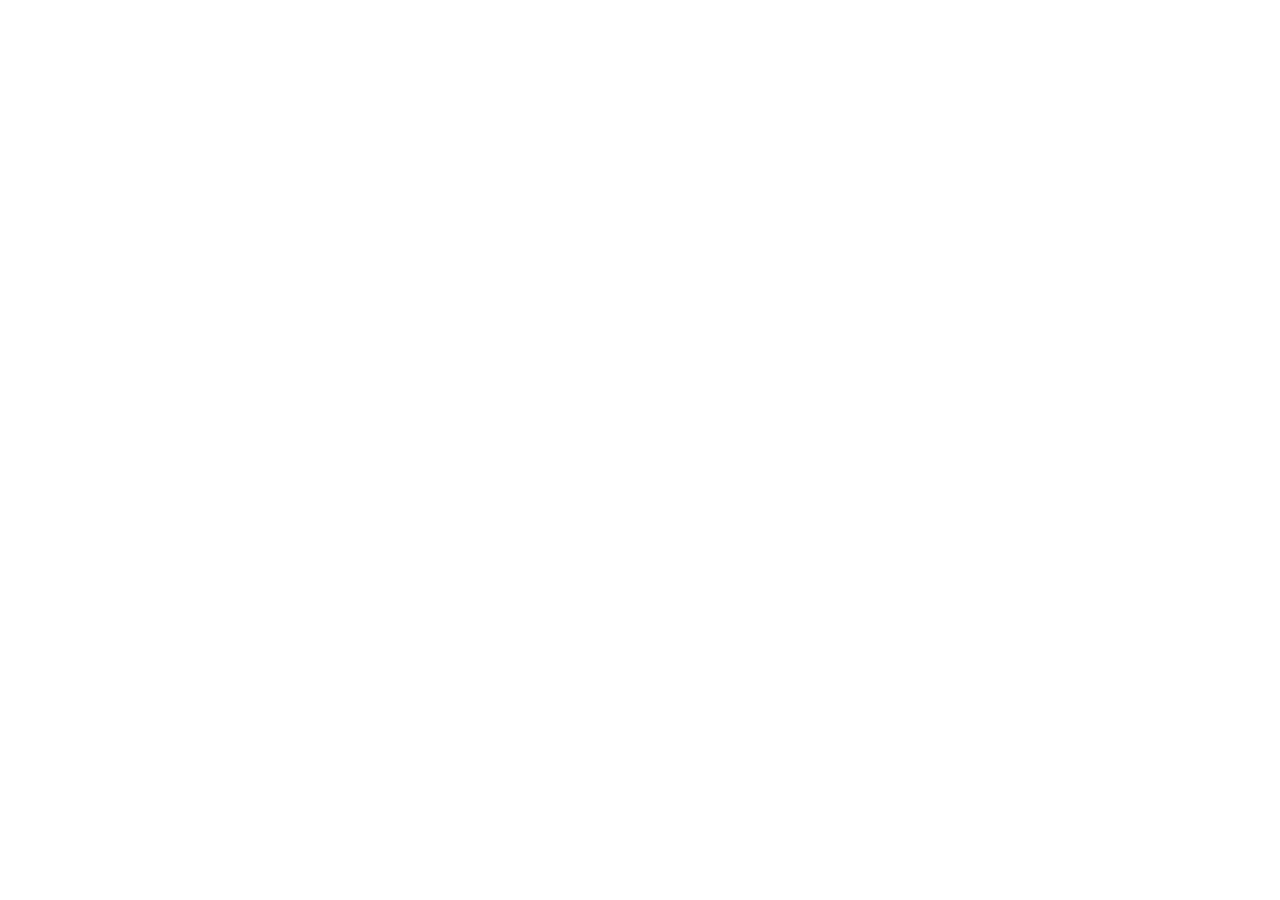
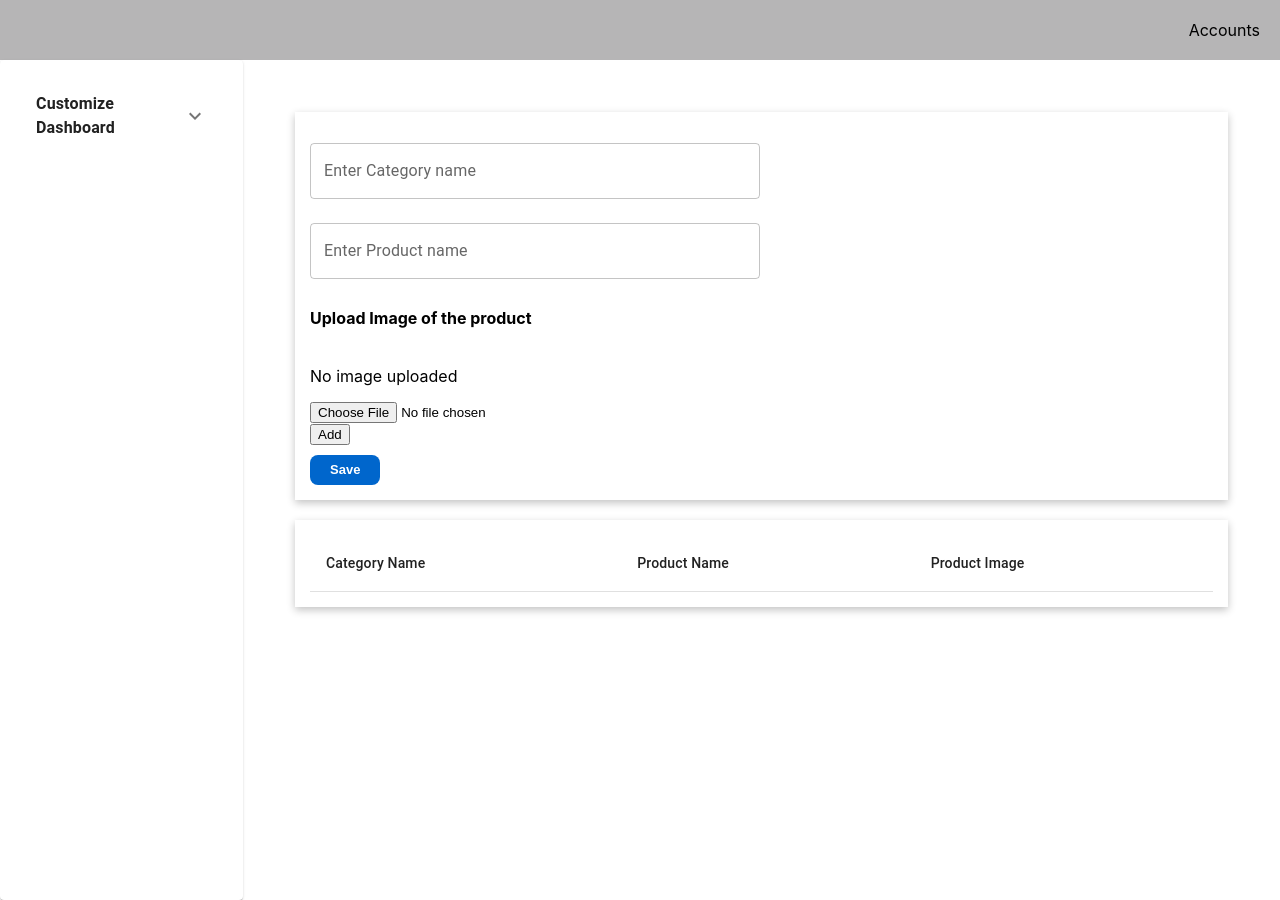
Before and after one commit to PranathiPichikala/e-commerce, a React (Create React App) app: page /onboarding-seller/seller-categories in a window 1280 px wide. Before the commit this address had no page. Before the commit the page ends 800 px from the top, so only its background shows below. Built offline with nearby package versions, Linux system fonts and the light colour scheme.

Commit message:
added routes

```diff
--- a/src/App.js
+++ b/src/App.js
@@ -30,6 +30,8 @@
 import BecomeSeller from './pages/BecomeSeller';
 import OnboardingSeller  from './pages/OnboardingSeller';
 import SellerHeader from './components/SellerHeader';
+import SellerSlider from './components/SellerSlider';
+import SellerCategories from './components/SellerCategories';
 
 function App() {
 
@@ -71,8 +73,11 @@
         <Route path="/become-seller" element={<BecomeSeller />} />
         <Route path="/start-selling" element={<StartSelling />} />
         <Route path="/similiar-products" element={<SimiliarProducts />} />
-        <Route path="/onboarding-seller" element={<OnboardingSeller/>} />
-        <Route path="/seller-header" element={<SellerHeader/>} />
+        <Route path="/onboarding-seller" element={<OnboardingSeller/>} >
+        <Route path="/onboarding-seller/seller-header" element={<SellerHeader/>} />
+        <Route path="/onboarding-seller/seller-slider" element={<SellerSlider/>} />
+        <Route path="/onboarding-seller/seller-categories" element={<SellerCategories/>} />
+        </Route>
       </Routes>
     </BrowserRouter>
 
--- a/src/components/SellerCategories.jsx
+++ b/src/components/SellerCategories.jsx
@@ -5,6 +5,7 @@
 export const SellerCategories = () => {
     const [selectedImage, setSelectedImage] = useState(null);
     const [productName, setProductName] = useState('');
+    const [products, setProducts] = useState([{ productname: "", image: "" }])
 
     const [savedProducts, setSavedProducts] = useState([]);
 
@@ -31,7 +32,7 @@
         <div className="_7apj">
 
             <div className='table-container-iort'>
-            <div>
+
                 <TextField
                     label="Enter Category name"
                     sx={{ width: 450 }}
@@ -41,15 +42,23 @@
                     onChange={(e) => setProductName(e.target.value)}
                 />
                 <div>
+                    {products.map((item, index) => {
+                        return (
+                            <div>
                                 <TextField
                                     label="Enter Product name"
                                     sx={{ width: 450 }}
                                     margin="normal"
                                     variant="outlined"
-                        value={productName}
-                        onChange={(e) => setProductName(e.target.value)}
+                                    value={item.productname}
+                                    onChange={(e) => setProducts(prev => {
+                                        const copy = JSON.parse(JSON.stringify(prev))
+                                        copy[index].productname = e.target.value
+                                        return copy
+                                    })}
                                 />
-                    </div>
+
+
                                 <h4>Upload Image of the product</h4>
 
                                 <div className="image-container">
@@ -64,9 +73,13 @@
 
 
                                 </div>
-                <button>Add</button>
+                                <button onClick={() => setProducts(prev => {
+                                    return [...prev, { productname: "", image: "" }]
+                                })}>Add</button></div>
+                        )
+                    })}
                 </div>
-                <div  className="_1ort-save">
+                <div className="_1ort-save">
                     <button onClick={handleSave}>Save</button>
                 </div>
             </div>
@@ -74,6 +87,7 @@
                 <Table>
                     <TableHead>
                         <TableRow>
+                            <TableCell>Category Name</TableCell>
                             <TableCell>Product Name</TableCell>
                             <TableCell>Product Image</TableCell>
                         </TableRow>
@@ -81,7 +95,9 @@
                     <TableBody>
                         {savedProducts.map((product, index) => (
                             <TableRow key={index}>
+
                                 <TableCell>{product.productName}</TableCell>
+                                <TableCell>{product.products}</TableCell>
                                 <TableCell className="uploadedimage-img">
                                     {product.productImage && (
                                         <img src={product.productImage} alt="Uploaded" />
--- a/src/pages/OnboardingSeller.jsx
+++ b/src/pages/OnboardingSeller.jsx
@@ -9,6 +9,7 @@
 import SellerHeader from "../components/SellerHeader";
 import { SellerSlider } from "../components/SellerSlider";
 import SellerCategories from "../components/SellerCategories";
+import { Link, Outlet } from "react-router-dom";
 
 function OnboardingSeller() {
     const [selectedOption, setSelectedOption] = useState(null);
@@ -32,25 +33,31 @@
                             <Typography>Customize Dashboard</Typography>
                         </AccordionSummary>
                         <AccordionDetails className="accord-details">
-                            <ul>
-                                <li onClick={() => handleOptionSelect('header')}>
+                            <ul className="accord-details-ul">
+                                <Link to="/onboarding-seller/seller-header">
+                                <li >
                                     Header
                                 </li>
+                                </Link>
+                                <Link to="/onboarding-seller/seller-slider">
                                 <li onClick={() => handleOptionSelect('slider')}>
                                     Slider
                                 </li>
+                                </Link>
+                                <Link to="/onboarding-seller/seller-categories">
                                 <li onClick={() => handleOptionSelect('categories')}>
                                     Categories
                                 </li>
+                                </Link>
                             </ul>
                         </AccordionDetails>
                     </Accordion>
                 </div>
                 <div className="right-side-bar">
-
-                    {selectedOption === 'header' && <SellerHeader/>}
+                <Outlet/>
+                    {/* {selectedOption === 'header' && <SellerHeader/>}
                     {selectedOption === 'slider' && <SellerSlider/>}
-                    {selectedOption === 'categories' && <SellerCategories/>}
+                    {selectedOption === 'categories' && <SellerCategories/>} */}
                 </div>
             </div>
 
--- a/src/pages/css/OnboardingSeller.css
+++ b/src/pages/css/OnboardingSeller.css
@@ -61,3 +61,6 @@
 .right-side-bar{
     width: 100%;
 }
+.accord-details-ul a{
+    text-decoration: none;
+}
```
Lines whose indentation alone changed are shown as unchanged.
